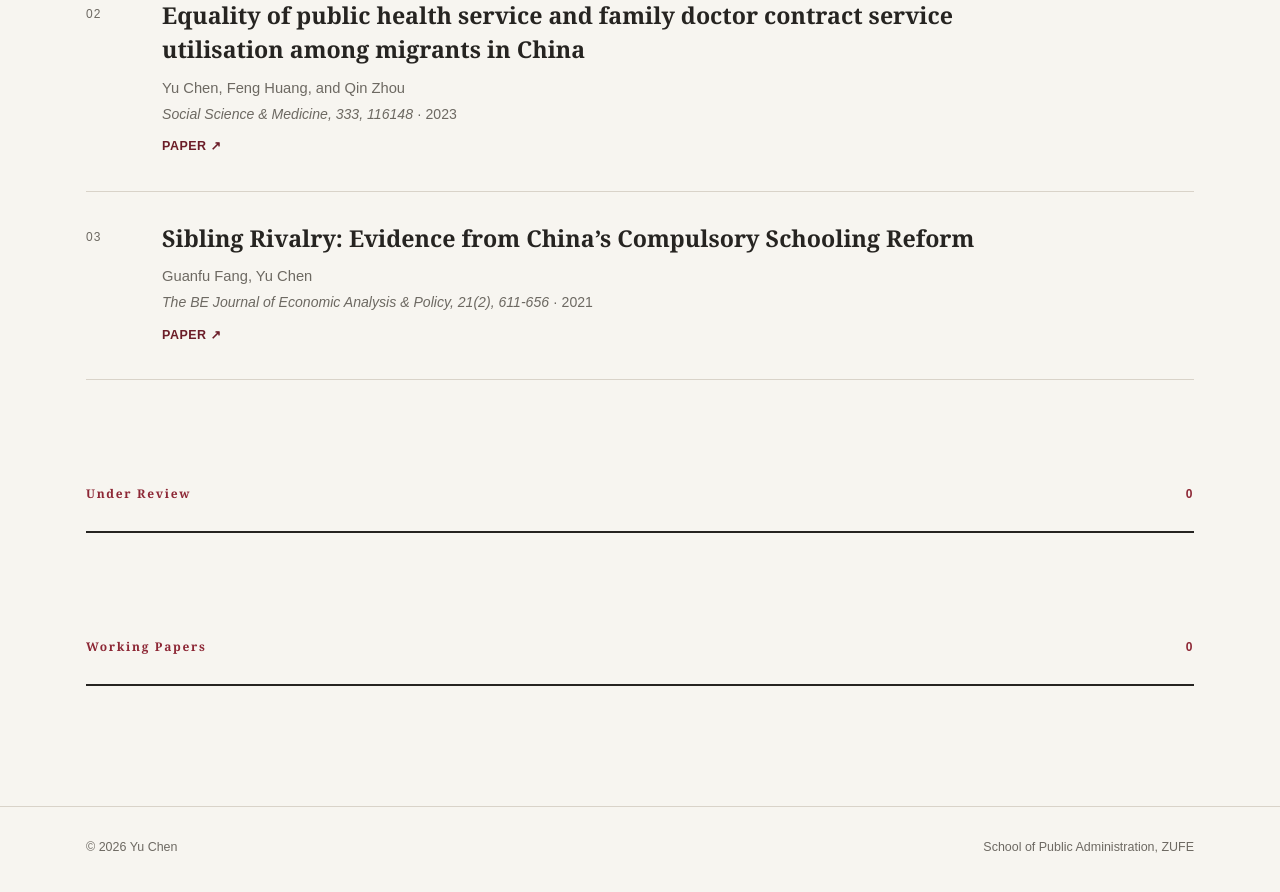
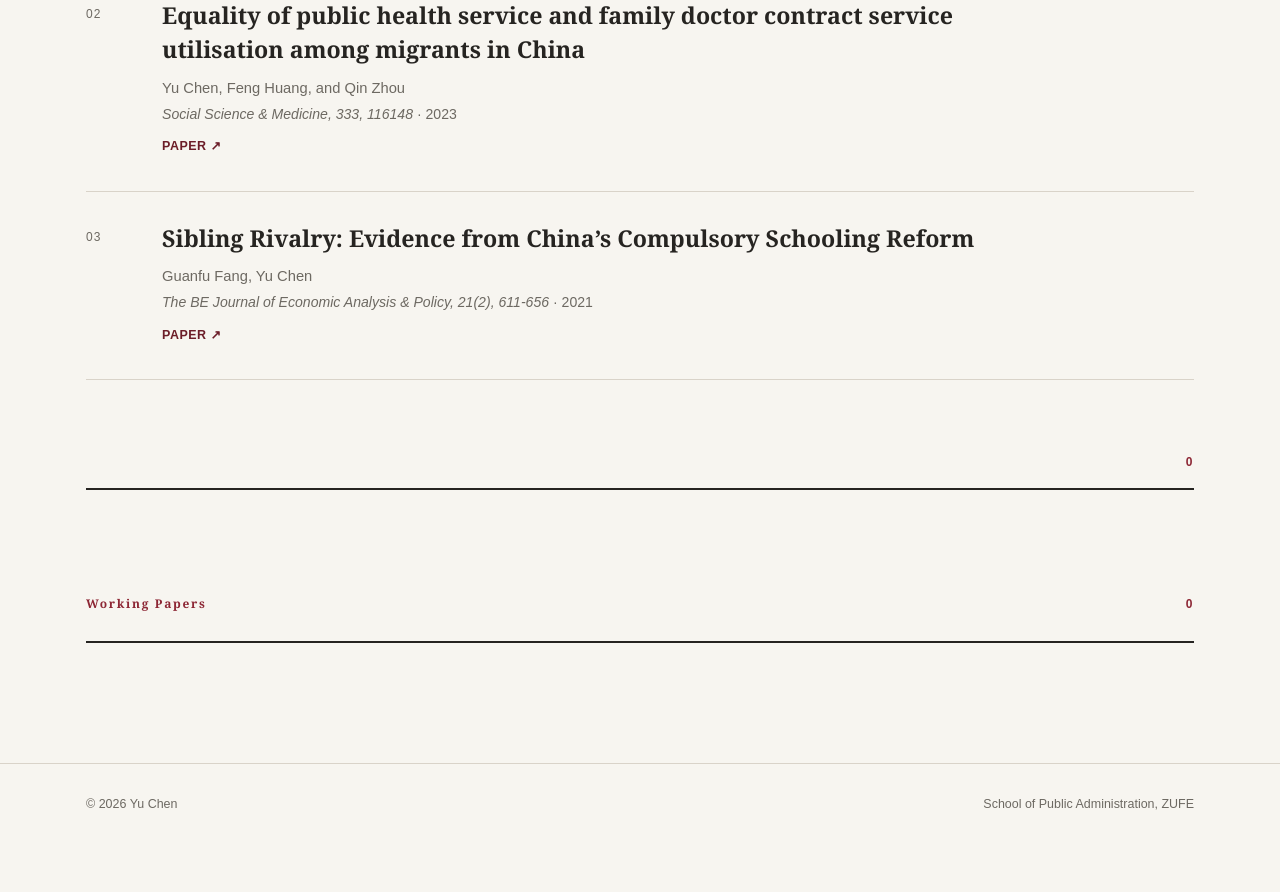
Before and after one commit to hi-yuchen/hi-yuchen.github.io, a Jekyll site: the page built from _pages/research.html, in a window 1280 px wide and 900 px high, scrolled down 812 px. Shown: the top 892 px of the window. Built offline with Jekyll 4.4.1, drawn with Linux system fonts in a browser that asks for light colours; after the commit the page ends 1669 px from its top, so only the background shows below that.

Commit message:
Update research.html

```diff
--- a/_pages/research.html
+++ b/_pages/research.html
@@ -18,7 +18,6 @@ description: "Publications and current research by Yu Chen."
       <div class="section-heading">
         <h2 id="{{ group }}-title">
           {% if group == "published" %}<span class="lang-en">Published</span><span class="lang-zh">已发表</span>{% endif %}
-          {% if group == "under_review" %}<span class="lang-en">Under Review</span><span class="lang-zh">在审论文</span>{% endif %}
           {% if group == "working_papers" %}<span class="lang-en">Working Papers</span><span class="lang-zh">工作论文</span>{% endif %}
         </h2>
         <span>0{{ papers.size }}</span>
```
